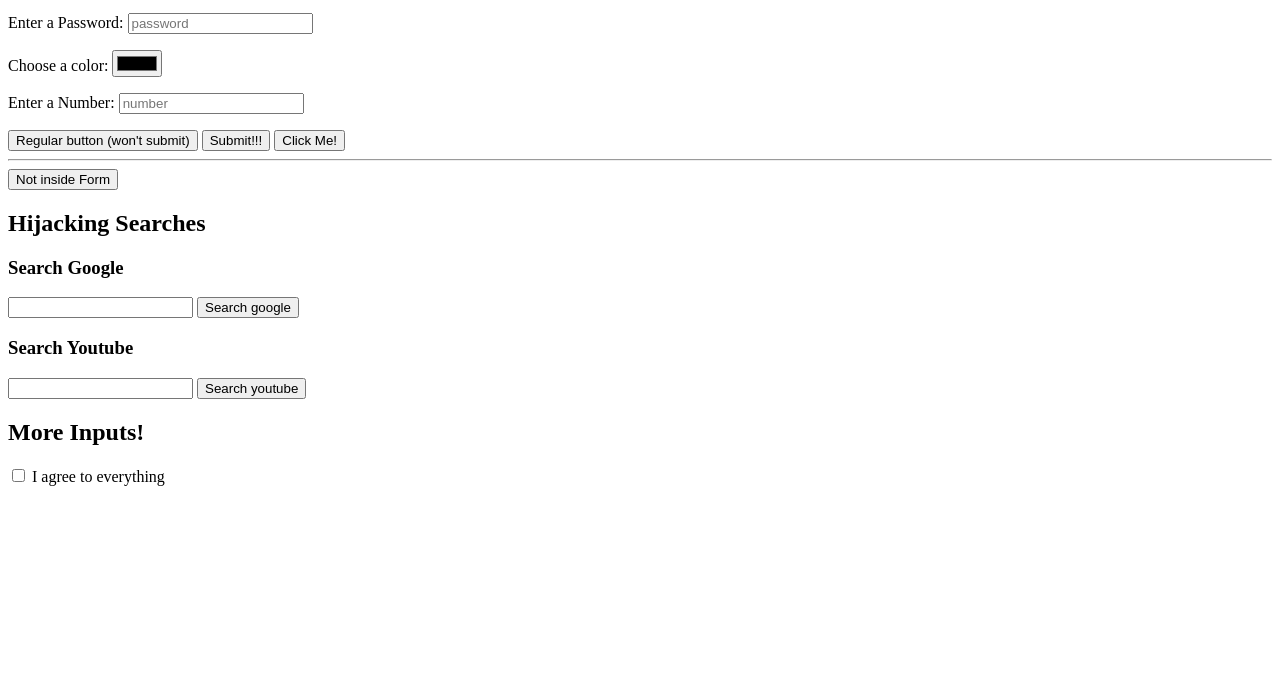
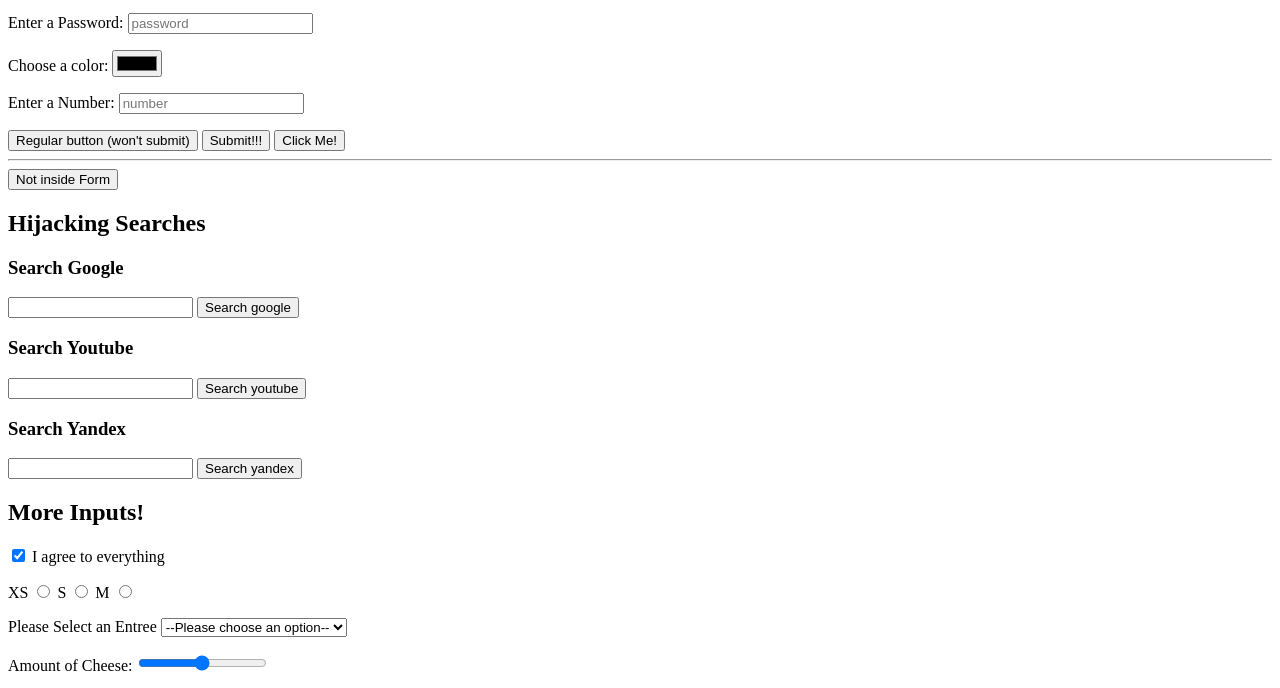
Before and after one commit to ifmurad/Programming, a plain HTML site: page Web development/forms.html in a window 1280 px wide. Shown: the part 104-792 px from the top of the page. Drawn offline with Linux system fonts and the light colour scheme.

Commit message:
My commit

```diff
--- a/Web development/forms.html
+++ b/Web development/forms.html
@@ -55,10 +55,44 @@
         <button>Search youtube</button>
     </form>
 
+    <h3>Search Yandex</h3>
+    <form action="https://yandex.com/search">
+        <input type="text" name="text">
+        <button>Search yandex</button>
+    </form>
+
     <h2>More Inputs!</h2>
     <form action="/birds">
-        <input type="checkbox" name="agree_tos" id="agree">
+        <input type="checkbox" name="agree_tos" id="agree" checked>
         <label for="agree">I agree to everything</label>
+        <p>
+            <label for="xs">XS</label>
+            <input type="radio" name="size" id="xs" value="xs">
+            <label for="s">S</label>
+            <input type="radio" name="size" id="s" value="s">
+            <label for="m">M</label>
+            <input type="radio" name="size" id="m" value="m">
+        </p>
+        <p>
+            <label for="meal">Please Select an Entree</label>
+            <select name="meal" id="meal">
+                <option value="">--Please choose an option--</option>
+                <option value="fish">Fish</option>
+                <option value="veg">Vegetarian</option>
+                <option value="steak">Steak</option>
+            </select>
+        </p>
+        <p>
+            <label for="cheese">Amount of Cheese:</Select></label>
+            <input type="range" name="cheese_level" id="cheese" min="1" max="100" step="7" value="50">
+        </p>
+        <p>
+            <div>
+                <label for="">Any Special Requests?</label>
+            </div>
+            <textarea name="special request" id="request" cols="30" rows="10" placeholder="Write here..."></textarea>
+        </p>
+        <button>Submit</button>
     </form>
 </body>
 
```
